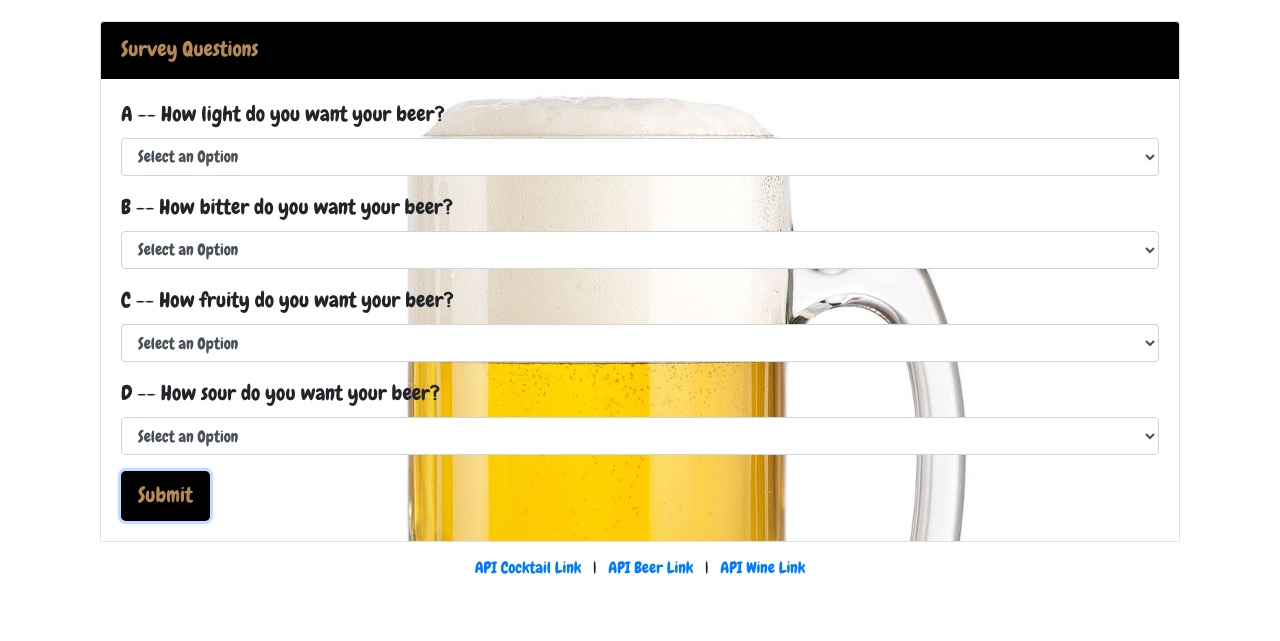
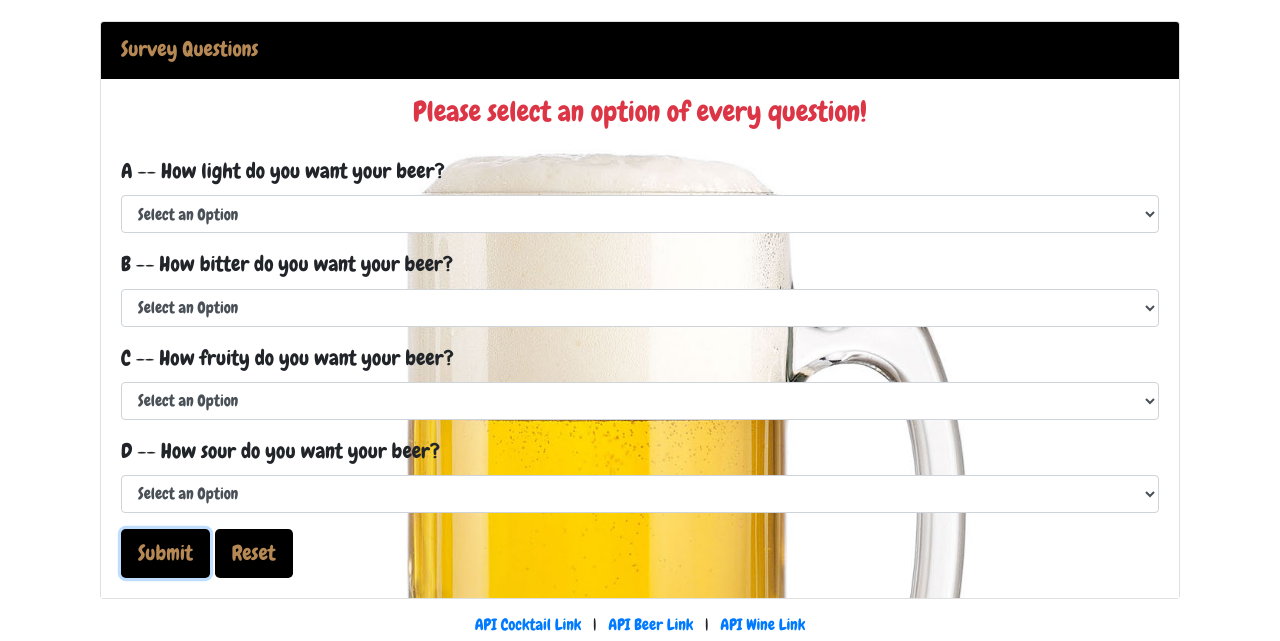
Before and after one commit to SophM/Bubble, a website: page app/public/beerSurvey.html in a window 1280 px wide. Both pictures are taken after a click on the button "Submit". Shown: the part 225-866 px from the top of the page. Before the commit the page ends 809 px from the top, so only its background shows below. Drawn offline with nearby package versions, Linux system fonts and the light colour scheme; no server answers.

Commit message:
add validation on beerSurvey.html - the form can' be submitted if an option hasn't been chosen for every question. 'Reset' button set up as well to go back to the default value in the select menu

```diff
--- a/app/public/assets/css/style.css
+++ b/app/public/assets/css/style.css
@@ -27,7 +27,7 @@
     text-shadow: 3px 2px white;
 }
 
-.icon, #submit-survey, #head-survey, #button-modal {
+.icon, #submit-survey, #head-survey, #button-modal, #reset {
     background-color: black;
     color: #b58854;
 }
--- a/app/public/beerSurvey.html
+++ b/app/public/beerSurvey.html
@@ -48,13 +48,15 @@
             <div class="col-sm-12">
                 <div class="card">
                     <div id="head-survey" class="card-header text-card">Survey Questions</div>
+                    <!-- "fill-out-the-form" message to display if not all the options have been answered -->
+                    <h3 class="text-danger text-center pt-3 text-validate" style="display:none">Please select an option of every question!</h3>
                     <div id="beer-survey-card" class="card-body text-card">
                         <form>
                             <div class="form-group">
                                 <label for="question1">A -- How light do you want your beer?</label>
-                                <select class="form-control" id="question1">
+                                <select class="form-control select-menu" id="question1">
                                     <!-- placeholder for dropdown list - displayed but not shown in list -->
-                                    <option hidden >Select an Option</option>
+                                    <option hidden selected="selected">Select an Option</option>
                                     <option value="1">1 - Rather strong, I am not a pussy!</option>
                                     <option value="2">2</option>
                                     <option value="3">3</option>
@@ -64,9 +66,9 @@
                             </div>
                             <div class="form-group">
                                 <label for="question2">B -- How bitter do you want your beer?</label>
-                                <select class="form-control" id="question2">
+                                <select class="form-control select-menu" id="question2">
                                     <!-- placeholder for dropdown list - displayed but not shown in list -->
-                                    <option hidden >Select an Option</option>
+                                    <option hidden selected="selected">Select an Option</option>
                                     <option value="1">1 - Not bitter at all!</option>
                                     <option value="2">2</option>
                                     <option value="3">3</option>
@@ -76,9 +78,9 @@
                             </div>
                             <div class="form-group">
                                 <label for="question3">C -- How fruity do you want your beer?</label>
-                                <select class="form-control" id="question3">
+                                <select class="form-control select-menu" id="question3">
                                     <!-- placeholder for dropdown list - displayed but not shown in list -->
-                                    <option hidden >Select an Option</option>
+                                    <option hidden selected="selected">Select an Option</option>
                                     <option value="1">1 - Fruitless!</option>
                                     <option value="2">2</option>
                                     <option value="3">3</option>
@@ -88,9 +90,9 @@
                             </div>
                             <div class="form-group">
                                 <label for="question4">D -- How sour do you want your beer?</label>
-                                <select class="form-control" id="question4">
+                                <select class="form-control select-menu" id="question4">
                                     <!-- placeholder for dropdown list - displayed but not shown in list -->
-                                    <option hidden >Select an Option</option>
+                                    <option hidden selected="selected">Select an Option</option>
                                     <option value="1">1 - No sour for me!</option>
                                     <option value="2">2</option>
                                     <option value="3">3</option>
@@ -99,6 +101,7 @@
                                 </select>
                             </div>
                             <button id="submit-survey" type="submit" class="btn btn-lg text-card">Submit</button>
+                            <button id="reset" type="submit" class="btn btn-lg text-card mr-2">Reset</button>
                         </form>
                     </div>
                 </div>
@@ -137,10 +140,43 @@
 
     <!-- Javascript/jQuery to handle the survey submission to the server and results processing -->
     <script type="text/javascript">
-    // event listener on the submit button
+        // event listener on the "reset" button
+        $("#reset").on("click", function () {
+            // prevent the page to refresh
+            event.preventDefault();
+            // hide the "fill-out-the-form" message
+            $(".text-validate").attr("style", "display:none");
+            // reset the value of the different dropdown-list menus to the default
+            $(".select-menu option").prop("selected", function() {
+                return this.defaultSelected;
+            });
+        });
+
+        // event listener on the "submit" button
         $("#submit-survey").on("click", function(event) {
             // prevent the page to refresh
             event.preventDefault();
+
+            // validation of the form
+            function validate() {
+                var okToSubmit = true;
+                $(".select-menu").each(function() {
+                    if ($(this).val() === "Select an Option") {
+                        okToSubmit = false;
+                    }
+                })
+                // return the value of the "okToSubmit" variable
+                return okToSubmit;
+            }
+
+            // if the user hasn't filled up the form
+            if (!validate()) {
+                // display the "fill-out-the-form" message
+                $(".text-validate").attr("style", "display:block");
+            // if the user has filled the form
+            } else {
+                // hide the "fill-out-the-form" message
+                $(".text-validate").attr("style", "display:none");
 
                 // grab the values entered by the user
                 var userScore = {
@@ -153,7 +189,7 @@
                 };
                 console.log(userScore);
 
-        // post request to the server to compare the user input to the database
+                // post the request to the server to compare the user input to the beer catalog
                 $.post("/api/beers", userScore, function(data) {
                     // to test the response from the server
                     // console.log("server's response is back!");
@@ -166,6 +202,8 @@
                     // display the modal
                     $("#modal-result").modal("toggle");
                 });
+            }
+
         });
     </script>
 
```
Lines whose indentation alone changed are shown as unchanged.
